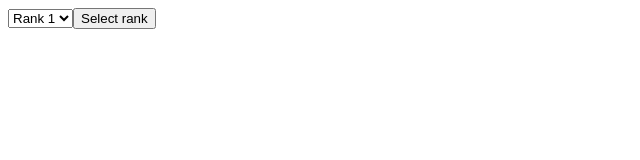
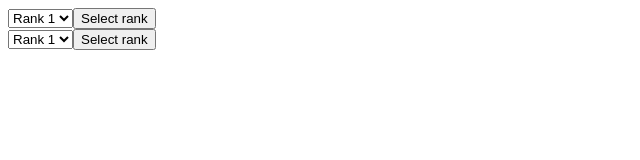
Before and after one commit to Scripter17/adcomm-capsule-finder, a plain HTML site: page missions/index.html in a window 1280 px wide. Shown: the whole page, without its empty margins (0-640 px from the left). Drawn offline with Linux system fonts and the light colour scheme.

Commit message:
I might actually quit here for now

```diff
--- a/missions/dat.json
+++ b/missions/dat.json
@@ -1,5 +1,7 @@
 {
-	"main":[
+	"main":{
+		"type":"manual",
+		"ranks":[
 			{
 				"missions":[
 					{
@@ -54,4 +56,113 @@
 				]
 			}
 		]
+	},
+	"space":{
+		"type":"auto",
+		"ranks":[
+			{
+				"missions":[
+					{
+						"name":"???",
+						"requirement":"Collect 500 chemists",
+						"reward":"???"
+
+					},
+					{
+						"name":"???",
+						"requirement":"Upgrade 2 cards",
+						"reward":"???"
+
+					},
+					{
+						"name":"???",
+						"requirement":"Collect 83,838 fuel",
+						"reward":"???"
+
+					},
+					{
+						"name":"???",
+						"requirement":"Collect 20 launch pads",
+						"reward":"???"
+
+					},
+					{
+						"name":"???",
+						"requirement":"Collect 360M fuel",
+						"reward":"???"
+
+					},
+					{
+						"name":"???",
+						"requirement":"Collect 25 cards",
+						"reward":"???"
+
+					},
+					{
+						"name":"???",
+						"requirement":"Collect 77B fuel",
+						"reward":"???"
+
+					},
+					{
+						"name":"???",
+						"requirement":"Unlock exploration",
+						"reward":"???"
+
 					}
+				]
+			},
+			{
+				"missions":[
+					{
+						"name":"???",
+						"requirement":"Collect 55,555 launch pads",
+						"reward":"???"
+
+					},					{
+						"name":"???",
+						"requirement":"Spend 300 dark science",
+						"reward":"???"
+
+					},
+					{
+						"name":"???",
+						"requirement":"Collect 144T fuel",
+						"reward":"???"
+
+					},
+					{
+						"name":"???",
+						"requirement":"Trade 2 space rocks",
+						"reward":"???"
+
+					},
+					{
+						"name":"???",
+						"requirement":"Collect 50 cards",
+						"reward":"???"
+
+					},
+					{
+						"name":"???",
+						"requirement":"Collect 3M space rocks",
+						"reward":"???"
+
+					},
+					{
+						"name":"???",
+						"requirement":"Collect 88 rockets",
+						"reward":"???"
+
+					},
+					{
+						"name":"???",
+						"requirement":"Collect 92,343 technicians",
+						"reward":"???"
+
+					}
+				]
+			}
+		]
+	}
+}
--- a/missions/index.html
+++ b/missions/index.html
@@ -1,6 +1,8 @@
 <!DOCTYPE html>
 <html>
 <head>
+	<script src="manual.js"></script>
+	<script src="auto.js"></script>
 	<script src="main.js"></script>
 	<link rel="stylesheet" href="main.css">
 </head>
--- a/missions/main.js
+++ b/missions/main.js
@@ -1,6 +1,6 @@
 window.onload=init;
 async function init(){
-	var world, mhtml, rank;
+	var world, mhtml="", rank;
 	// The JSON data for the game
 	// 4 worlds, 139 ranks, and a fuckton of missions
 	await fetch("dat.json").then(res=>res.json()).then(res=>{window.dat=res;});
@@ -29,10 +29,24 @@ async function init(){
 	}
 	// Div containing the stuff for each world
 	for (world in window.dat){
-		mhtml="<div id='wrap-world-"+world+"'>"
+		if (window.dat[world]["type"]=="manual"){
+			mhtml+="<div id='wrap-world-"+world+"'>"
 				mhtml+="<div id='wrap-rank-"+world+"'>"
 					mhtml+="<select onchange='window.state[\""+world+"\"].rank=+this.value' id='rank-"+world+"'>"
-				for (rank=0; rank<window.dat[world].length; rank++){
+					for (rank=0; rank<window.dat[world]["ranks"].length; rank++){
+						mhtml+="<option value='"+rank+"'>Rank "+(rank+1)+"</option>"
+					}
+					mhtml+="</select>"
+					mhtml+="<button onclick='genMissionTable(\""+world+"\")'>Select rank</button>"
+				mhtml+="</div>"
+				mhtml+="<div id='wrap-select-"+world+"'></div>"
+				mhtml+="<div id='wrap-track-"+world+"'></div>"
+			mhtml+="</div>"
+		} else {
+			mhtml+="<div id='wrap-world-"+world+"'>"
+				mhtml+="<div id='wrap-rank-"+world+"'>"
+					mhtml+="<select onchange='window.state[\""+world+"\"].rank=+this.value' id='rank-"+world+"'>"
+					for (rank=0; rank<window.dat[world]["ranks"].length; rank++){
 						mhtml+="<option value='"+rank+"'>Rank "+(rank+1)+"</option>"
 					}
 					mhtml+="</select>"
@@ -42,134 +56,9 @@ async function init(){
 				mhtml+="<div id='wrap-track-"+world+"'></div>"
 			mhtml+="</div>"
 		}
+	}
 	document.getElementById("wrap-all").innerHTML=mhtml;
 	//window.sr=document.getElementById("select-rank");
 	//window.sc=document.getElementById("select-current");
 	//window.tm=document.getElementById("track-missions");
 }
-
-
-
-function genMissionTable(world){
-	var selectWrap=document.getElementById("wrap-select-"+world),
-		rank=window.state[world]["rank"],
-		shtml,
-		mission,
-		rankMissions;
-	// Quick shorthand
-	rankMissions=window.dat[world][rank]["missions"];
-	shtml="<table id='select-"+world+"'>"
-	for (mission=0; mission<rankMissions.length; mission++){
-		shtml+="<tr onclick='missionSelectClick(\""+world+"\", this)' mission='"+mission+"'>"
-		shtml+="<td>"+rankMissions[mission]["name"]+"</td>"
-		shtml+="<td>"+rankMissions[mission]["requirement"]+"</td>"
-		shtml+="<td>"+rankMissions[mission]["reward"]+"</td>"
-		shtml+="</tr>"
-	}
-	shtml+="</table>"
-	shtml+="<button onclick='applyMissions(\""+world+"\")'>Use these as current missions</button>"
-	// "[@g]"  => A picture of the gold currency
-	// "[@01]" => The farmer industry icon
-	shtml=shtml.replace(/\[@(.*?)\]/g, "<img src='img/$1.png'>")
-	selectWrap.innerHTML=shtml;
-}
-
-
-
-function missionSelectClick(world, e){
-
-	e.classList.toggle("selected")
-	if (document.querySelectorAll("#wrap-select-"+world+" tr.selected").length>3){
-		e.classList.remove("selected")
-	}
-
-	/*if (!this.classList.contains("selected")){
-		if (document.querySelectorAll("#wrap-select-"+world+" tr.selected").length<3){
-			// Only 3 missions can be running at the same time
-			this.classList.add("selected");
-			var i=window.state[world]["missions"].indexOf(parseInt(this.getAttribute("mission")))
-			window.state[world]["missions"].push(parseInt(this.getAttribute("mission")))
-		}
-	} else {
-		this.classList.remove("selected");
-		window.state[world]["missions"].splice(i,1);
-	}*/
-}
-
-function applyMissions(world){
-	var i,
-		missionElems=document.querySelectorAll("#select-"+world+" tr.selected");
-	for (i=0; i<missionElems.length; i++){
-		window.state[world]["missions"].push(+missionElems[i].getAttribute("mission"));
-	}
-	window.state[world]["nextMission"]=Math.max.apply(null, window.state[world]["missions"])+1
-	genMissionTrack(world)
-}
-
-function genMissionTrack(world){
-	var i,
-		thtml="",
-		rank=window.state[world]["rank"],
-		cmission;
-	var missions=window.dat[world][rank]["missions"]
-	thtml+="<table>"
-	for (i=0; i<window.state[world]["missions"].length; i++){
-		cmission=missions[window.state[world]["missions"][i]]
-		thtml+="<tr>"
-		thtml+="<td>"+cmission["name"]+"</td>"
-		thtml+="<td>"+cmission["requirement"]+"</td>"
-		thtml+="<td>"+cmission["reward"]+"</td>"
-		thtml+="<td><button onclick='finishMission(\""+world+"\", "+window.state[world]["missions"][i]+")'>Complete</button>"
-		thtml+="</tr>"
-	}
-	thtml+="</table>"
-	thtml+="<button onclick='rankUp(\""+world+"\")'>Rank up</button>"
-	document.getElementById("wrap-track-"+world).innerHTML=thtml
-
-	/*
-	// -----
-	// Get next mission ID
-	// If the last mission was added, set it to -1
-	// -----
-	window.state[world]["nextMission"]=Math.max.apply(null, window.state[world]["missions"])+1
-	if (window.state[world]["nextMission"]>=window.dat[world][rank]["missions"]){window.state[world]["nextMission"]=-1;}
-
-	// -----
-	// Generate the tracking table
-	// -----
-	var thtml,
-		i,
-		mission,
-		rank=window.state[world]["rank"],
-		rankMissions=window.dat[world][window.state[world]["rank"]]["missions"],
-		trackWrap=document.getElementById("wrap-track-"+world);
-	thtml="<table id='tracker-"+world+"'>"
-	for (i=0; i<window.state[world]["missions"].length; i++){
-		mission=window.state[world]["missions"][i];
-		thtml+="<tr mission='"+mission+"'>"
-		thtml+="<td>"+rankMissions[mission]["name"]+"</td>"
-		thtml+="<td>"+rankMissions[mission]["requirement"]+"</td>"
-		thtml+="<td>"+rankMissions[mission]["reward"]+"</td>"
-		thtml+="<td><button onclick='complete(\""+world+"\", "+mission+")'>Completed</button></td>"
-		thtml+="</tr>"
-	}
-	thtml+="</table>"
-	trackWrap.innerHTML=thtml;*/
-}
-
-function finishMission(world, mission){
-	if (window.state[world]["nextMission"]<window.dat[world][window.state[world]["rank"]]["missions"].length){
-		window.state[world]["missions"].push(window.state[world]["nextMission"])
-	}
-	window.state[world]["missions"].splice(window.state[world]["missions"].indexOf(mission),1)
-	window.state[world]["nextMission"]++;
-	console.log(window.state[world]["missions"])
-	genMissionTrack(world)
-}
-
-function rankUp(world){
-	window.state[world]["rank"]++;
-	window.state[world]["missions"]=[0,1,2]
-	window.state[world]["nextMission"]=3
-	genMissionTrack(world);
-}
```
Also changed, not shown: missions/manual.js (added, +125 -0 lines), missions/auto.js (added). Lines whose indentation alone changed are shown as unchanged.
